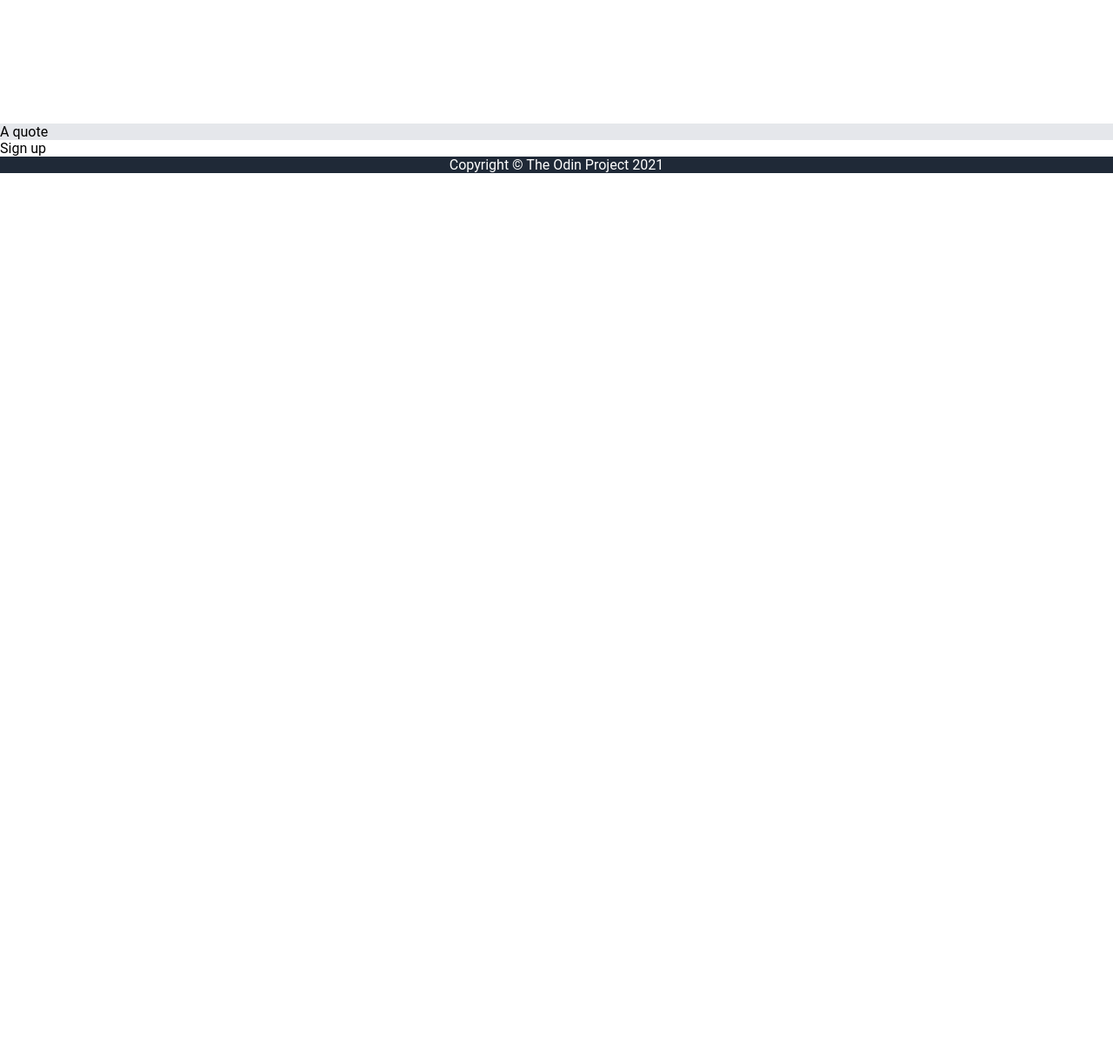
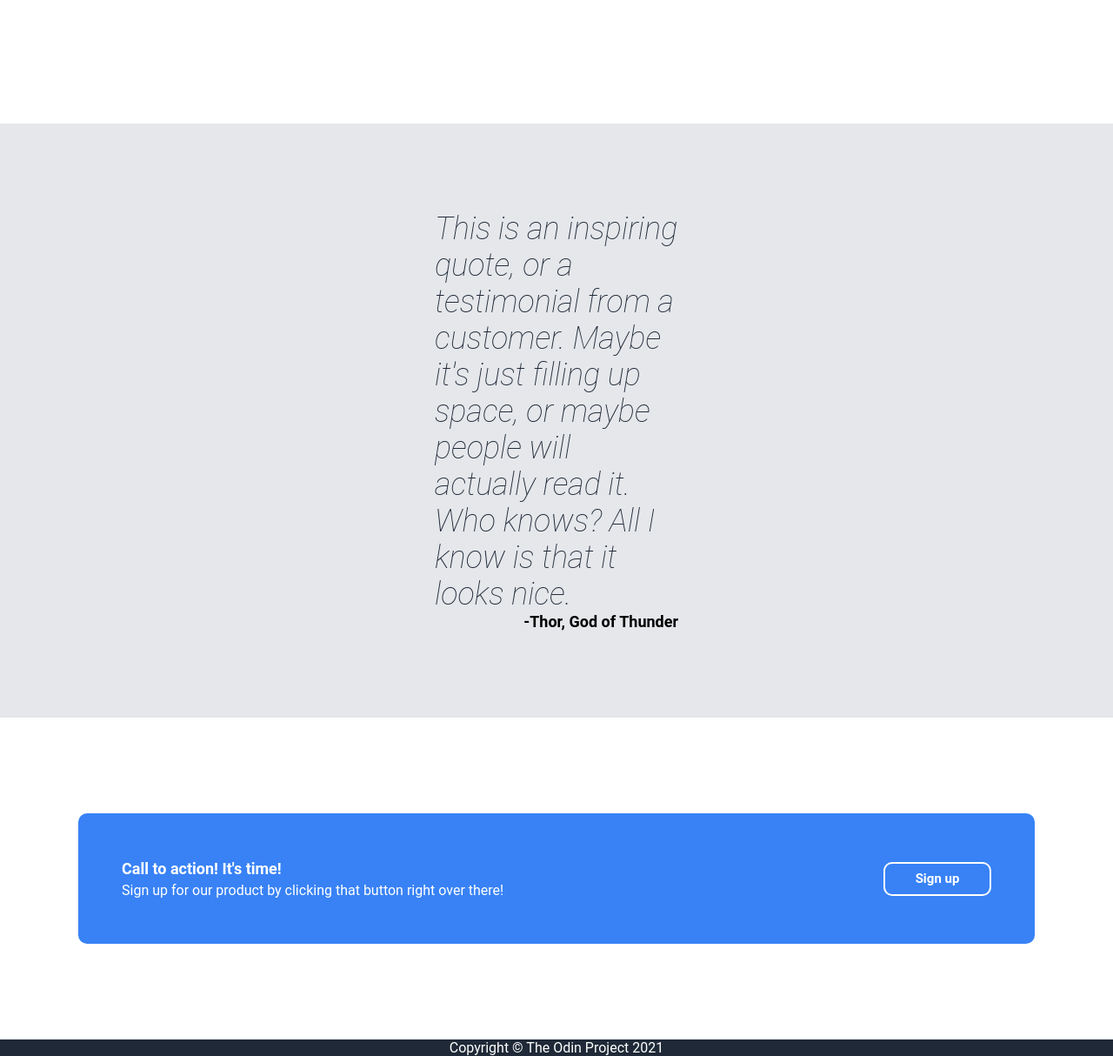
Before and after one commit to CornPimp/odin-landing_page, a plain HTML site: page index.html in a window 1280 px wide. Shown: the part 890-2104 px from the top of the page at 87% size. Before the commit the page ends 1089 px from the top, so only its background shows below. Drawn offline with Linux system fonts and the light colour scheme.

Commit message:
Finished project

```diff
--- a/index.html
+++ b/index.html
@@ -51,11 +51,26 @@
 				</div>
 			</div>
 		</div>
-		<div class="quote">
-			A quote
+		<div class="quote-container">
+			<div class="quote-container-container">
+				<div class="quote">
+					This is an inspiring quote, or a testimonial from a customer. Maybe it's just filling up space, or maybe people will actually read it. Who knows? All I know is that it looks nice.
+				</div>
+				<div class="quote-citation">-Thor, God of Thunder</div>
+			</div>
 		</div>
-		<div class="signup">
-			Sign up
+		<div class="new-container">
+			<div class="signup-container">
+				<div class="signup-container-container">
+					<div class="signup-box">
+						<div class="signup-box-head">Call to action! It's time!</div>
+						<div class="signup-box-desc">Sign up for our product by clicking that button right over there!</div>
+					</div>
+					<div class="signup-button">
+						<div class="signup">Sign up</div>
+					</div>
+				</div>
+			</div>
 		</div>
 		<div class="footer">
 			<div class="footer-text">Copyright © The Odin Project 2021</div>
--- a/styles.css
+++ b/styles.css
@@ -135,12 +135,84 @@ li {
 	text-align: center;
 }
 
-.quote {
+.quote-container {
 	background-color: #E5E7EB;
 }
 
+.quote-container-container {
+	display: flex;
+	flex-direction: column;
+	margin-top: 100px;
+	margin-bottom: 100px;
+	margin-left: 500px;
+	margin-right: 500px;
+}
+
+.quote {
+	font-size: 36px;
+	font-style: italic;
+	font-weight: lighter;
+	color: #1F2937;
+}
+
+.quote-citation {
+	font-size: 18px;
+	font-weight: bold;
+	text-align: right;
+}
+
+.new-container {
+	display: flex;
+	justify-content: center;
+	align-items: center;
+}
+
+.signup-container {
+	margin-top: 100px;
+	margin-bottom: 100px;
+}
+
+.signup-container-container {
+	background-color: #3882F6;
+	display: inline-flex;
+	justify-content: space-between;
+	align-items: center;
+	gap: 200px;
+	border-radius: 10px;
+	margin: 10px;
+	padding-left: 50px;
+	padding-right: 50px;
+	height: 150px;
+	width: 1000px;
+}
+
+.signup-box {
+	display: flex;
+	flex-direction: column;
+	gap: 5px;
+	color: white;
+}
+
+.signup-box-head {
+	font-weight: bold;
+	font-size: 18px;
+}
+
+.signup-button {
+	border: 2px solid white;
+	border-radius: 10px;
+	font-weight: bold;
+	font-size: 15px;
+	height: 35px;
+	width: 120px;
+	display: flex;
+	align-items: center;
+	justify-content: center;
+	border-color: white;
+}
+
 .signup {
-
+	color: white;
 }
 
 .footer {
```
